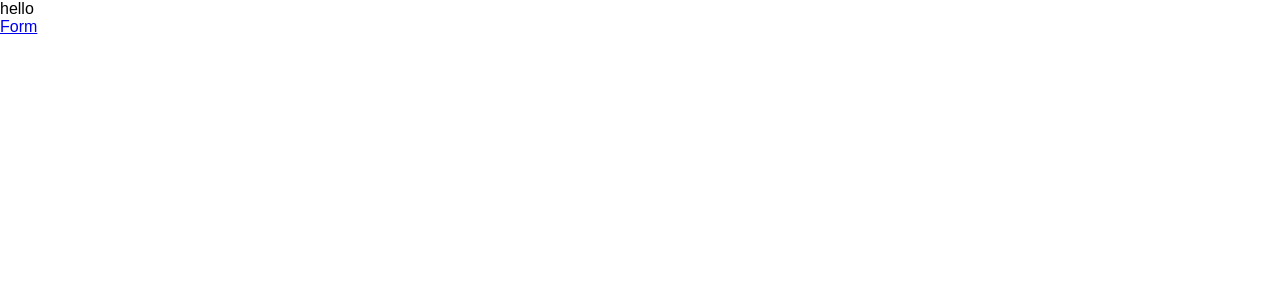
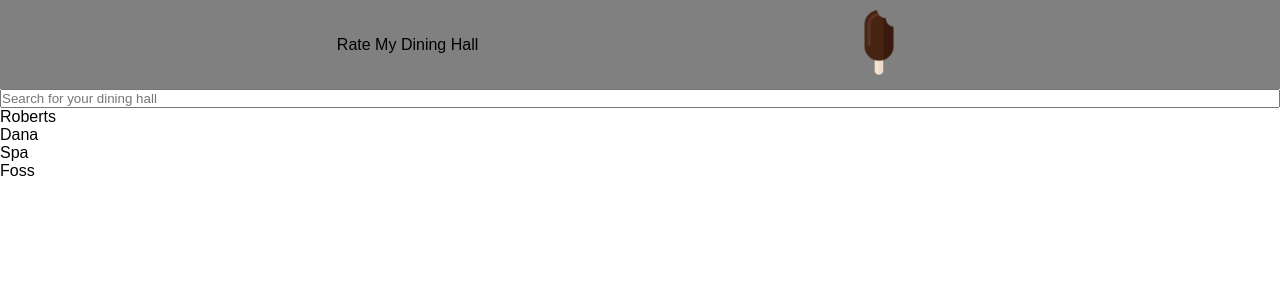
Before and after one commit to AKWOK15/Rate-Dining-Hall, a React (Create React App) app in the folder rate-dining-hall/: page / in a window 1280 px wide. Shown: the top 300 px of the page. Built offline with nearby package versions, Linux system fonts and the light colour scheme.

Commit message:
Added search bar

```diff
--- a/rate-dining-hall/src/index.tsx
+++ b/rate-dining-hall/src/index.tsx
@@ -5,6 +5,7 @@ import './index.css';
 import Form from './form';
 import Roberts from './roberts';
 import NavBar from './navbar';
+import SearchBar from './searchbar';
 import reportWebVitals from './reportWebVitals';
 const root = ReactDOM.createRoot(
   document.getElementById('root') as HTMLElement
@@ -16,7 +17,8 @@ root.render(
       {/*Routes ensure that only one route gets loaded*/}
       <Routes>
         {/* "/" signfies start path when react first gets loaded*/}
-        <Route path = "/" element = {<Roberts />}/>
+        <Route path = "/" element = {<SearchBar />}/>
+        {/* <Route path = "/" element = {<Roberts />}/> */}
         <Route path = "/form" element = {<Form />}/>
 
       </Routes>
--- /dev/null
+++ b/rate-dining-hall/src/navbar.css
@@ -0,0 +1,25 @@
+/*
+CSS for navigation bar at the top of website
+*/
+* {
+    padding: 0;
+    margin: 0;
+    /*Makes it so that meausrment such as borders are included in overall width*/
+    box-sizing: border-box;
+
+}
+/*Give nav-menu and not nav-bar because if you use nav-bar, list elements won't be ordered by flex display*/
+.nav-menu{
+    display:flex;
+    justify-content: space-evenly;
+    align-items: center;
+    background:grey;
+}
+li{
+    list-style:none;
+    display:inline;
+}
+.logo{
+    width:10vw;
+    /*Need to use display block because margin doesn't work on inline elements such as img because img doesn't know how much space it takes up*/
+}
--- a/rate-dining-hall/src/navbar.tsx
+++ b/rate-dining-hall/src/navbar.tsx
@@ -1,9 +1,17 @@
 import React from 'react';
+import './navbar.css'
 function NavBar(){
     return(
-        <div>
-            hello
-        </div>
+        <nav className="nav-bar">
+            <ul className="nav-menu">
+                <li>
+                    Rate My Dining Hall
+                </li>
+                <li>
+                    <img className="logo" src="logo.png"/>
+                </li>
+            </ul>
+        </nav>
     );
 }
 export default NavBar;
--- a/rate-dining-hall/src/roberts.tsx
+++ b/rate-dining-hall/src/roberts.tsx
@@ -4,7 +4,7 @@ function Roberts(){
     return(
         <div>
             {/*Link handles routing only in the browser*/}
-            <Link to="/form">Form</Link>
+            <Link to="/form">Review</Link>
         </div>
     );
 }
--- /dev/null
+++ b/rate-dining-hall/src/searchbar.tsx
@@ -0,0 +1,41 @@
+import React, { useState } from 'react';
+
+function SearchBar() {
+  const [search, setSearch] = useState('');
+  const diningHalls = [
+    { name: "Roberts" },
+    { name: "Dana" },
+    { name: "Spa" },
+    { name: "Foss" },
+  ];
+
+  const handleChange = (event: React.ChangeEvent<HTMLInputElement>) => {
+    setSearch(event.target.value);
+  };
+
+  // Use filter and store the result in a variable
+  const filteredDiningHalls = diningHalls.filter((diningHall) =>
+    diningHall.name.toLowerCase().match(search.toLowerCase()) !== null
+    );
+
+  return (
+    <div>
+      <input
+        type="text"
+        placeholder="Search for your dining hall"
+        value={search}
+        onChange={handleChange}
+      />
+      {/* Map over the filtered result instead of the original array */}
+      {/* The outermost curly braces {}: These are used to indicate that the content inside is a JavaScript expression, and the result of this expression will be rendered by React */}
+      {filteredDiningHalls.map((diningHall, index) => (
+        <div key={index}>
+          <p>{diningHall.name}</p>
+        </div>
+      ))}
+    </div>
+  );
+}
+
+
+export default SearchBar;
```
Also changed, not shown: rate-dining-hall/public/logo.png (added), 1 other file (tests, documents, lock files or other folders).
